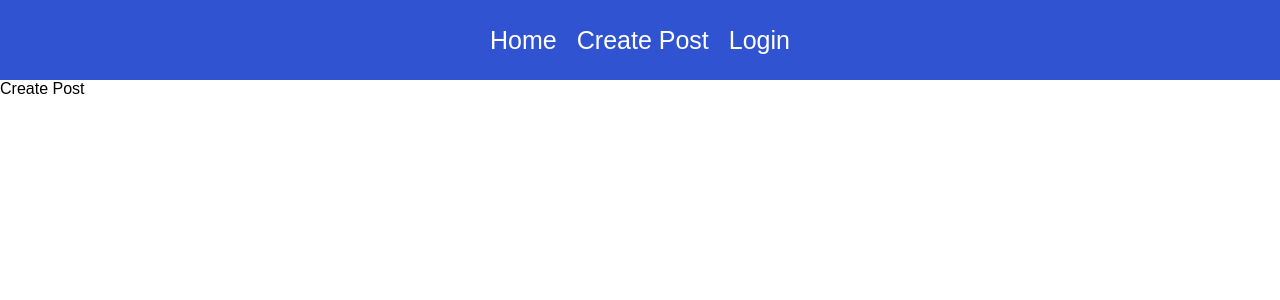
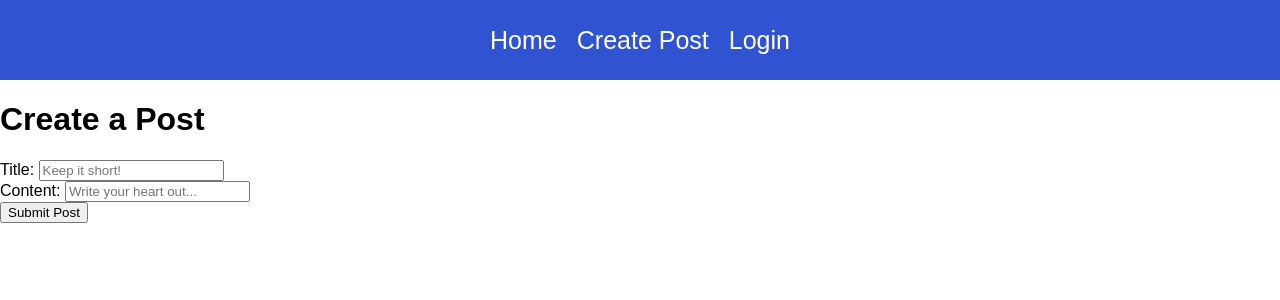
Before and after one commit to rafreza/projMerkle, a React (Create React App) app: page /createpost in a window 1280 px wide. Shown: the top 300 px of the page. Built offline with nearby package versions, Linux system fonts and the light colour scheme.

Commit message:
build post creation base, no stylist

```diff
--- a/src/components/Create.js
+++ b/src/components/Create.js
@@ -1,7 +1,22 @@
 import React from "react";
 
 function Create(){
-  return <div>Create Post</div>;
+  return (
+    <div className="postPage">
+      <div className ="pageContainer">
+        <h1>Create a Post</h1>
+        <div className="inputContainer">
+          <label> Title: </label>
+          <input placeholder="Keep it short!"/>
+        </div>
+        <div className="inputContainer">
+          <label> Content: </label>
+          <input placeholder="Write your heart out..."/>
+        </div>
+        <button> Submit Post </button>
+      </div>
+    </div>
+  );
 }
 
 export default Create;
```
